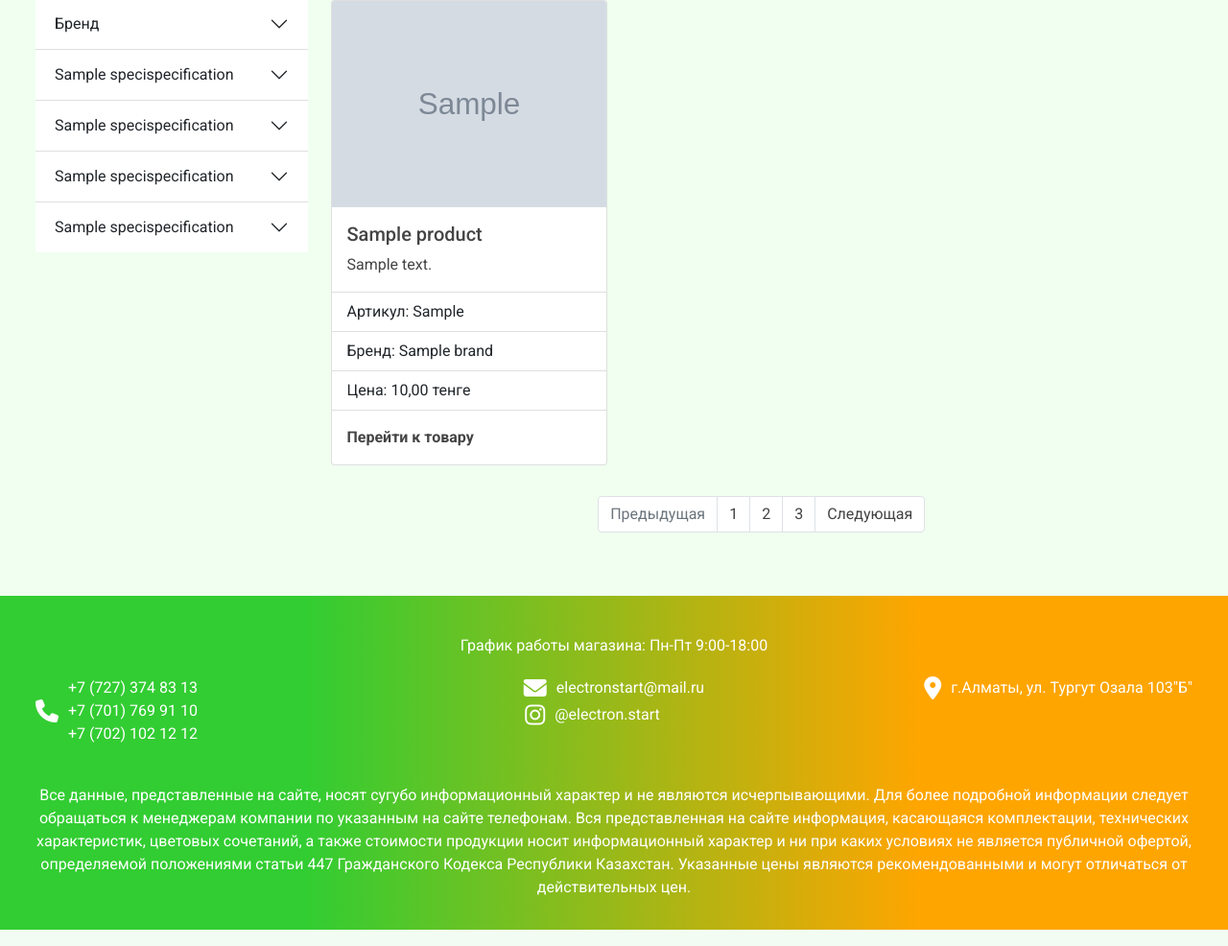
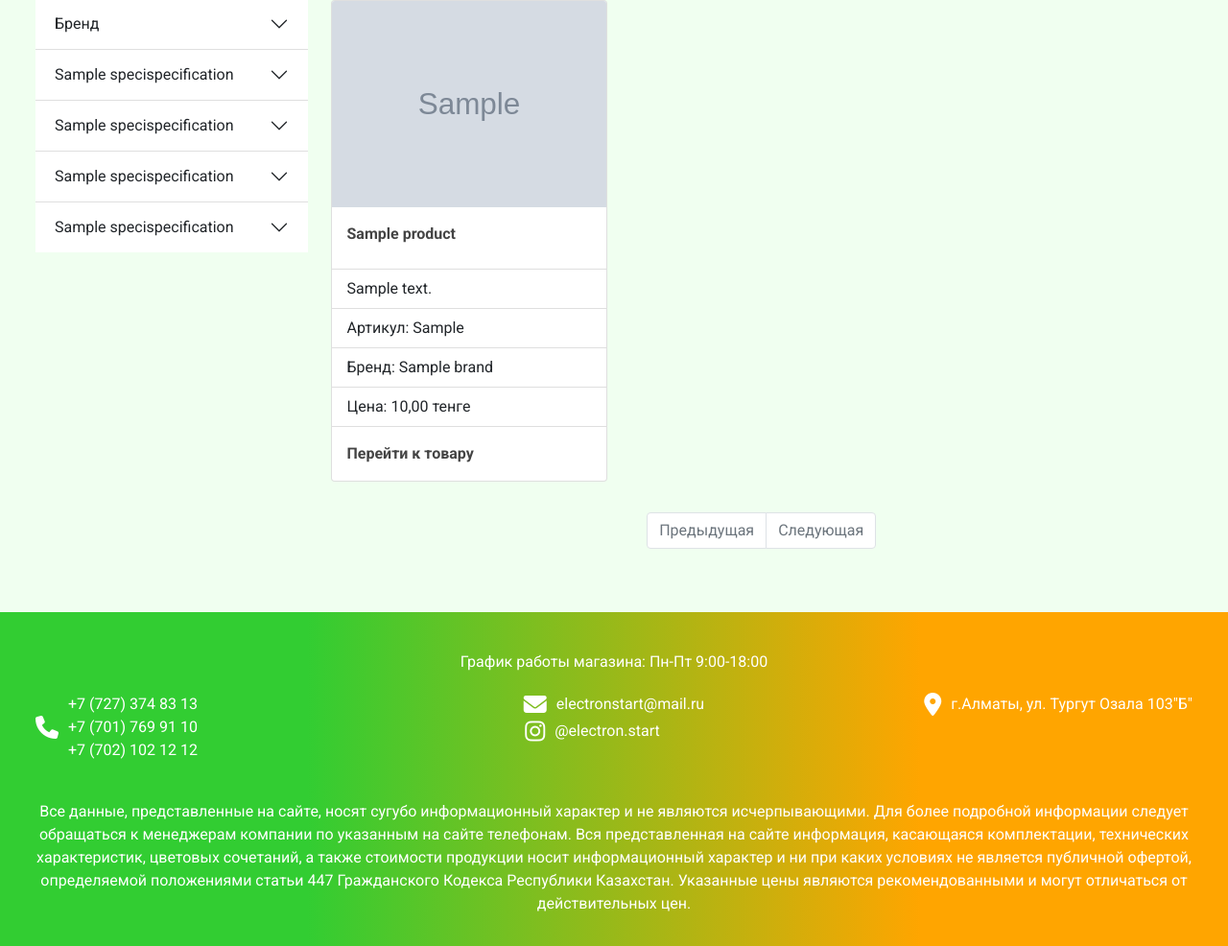
Before and after one commit to Rasty1008/shop-electronStart, a Django app: template electronstartpr/goods/templates/goods_templates/catalog.html in a window 1280 px wide. Shown: the part 206-1192 px from the top of the page at 96% size. Run offline with Django 4.2, Linux system fonts and the light colour scheme; data comes from the database, SQL or seed files in the repository; tables that the repository leaves empty hold one stand-in row (values such as "Sample post"); the template is opened without the code that fills it: values that come from a table or form of the project are taken from there, most other values are stand-ins (such as "Sample title", 1, 10 or a date in 2020); grey boxes marked "Sample" are stand-in pictures; some libraries are stand-ins or nearby versions.

Commit message:
First pagination option

```diff
--- a/electronstartpr/goods/models.py
+++ b/electronstartpr/goods/models.py
@@ -44,6 +44,7 @@ class Products(models.Model):
         db_table = 'product'
         verbose_name = 'Товар'
         verbose_name_plural = 'Товары'
+        ordering = ('id',)
 
     def __str__(self):
         return self.name
--- a/electronstartpr/goods/templates/goods_templates/catalog.html
+++ b/electronstartpr/goods/templates/goods_templates/catalog.html
@@ -222,10 +222,12 @@
                                                 alt="...">
                                             {% endif %}
                                             <div class="card-body">
-                                                <h5 class="card-title">{{ product.name }}</h5>
-                                                <p class="card-text">{{ product.description }}</p>
+                                                <a href="{% url "catalog:product" product.slug %}">
+                                                    <p class="card-title"><b>{{ product.name|truncatechars:26 }}</b></p>
+                                                </a>
                                             </div>
                                             <ul class="list-group list-group-flush">
+                                                <li class="list-group-item">{{ product.description|truncatechars:25 }}</li>
                                                 <li class="list-group-item">Артикул: {{ product.article }}</li>
                                                 <li class="list-group-item">Бренд: {{ product.brand_id }}</li>
                                                 <li class="list-group-item">Цена: {{ product.price }} тенге</li>
@@ -241,15 +243,28 @@
 
                                 <nav aria-label="page-navigation">
                                     <ul class="pagination justify-content-center my-3">
-                                        <li class="page-item disabled">
-                                            <a class="page-link" href="#" tabindex="-1"
-                                                aria-disabled="true">Предыдущая</a>
+                                        <li class="page-item {% if not goods.has_previous %}disabled{% endif %}">
+                                            <a class="page-link" href="{% if goods.has_previous %}
+                                            {% url "catalog:index" goods.previous_page_number %}
+                                            {% else %}
+                                            #
+                                            {% endif %}">Предыдущая</a>
                                         </li>
-                                        <li class="page-item"><a class="page-link" href="#">1</a></li>
-                                        <li class="page-item"><a class="page-link" href="#">2</a></li>
-                                        <li class="page-item"><a class="page-link" href="#">3</a></li>
-                                        <li class="page-item">
-                                            <a class="page-link" href="#">Следующая</a>
+
+                                        {% for page in goods.paginator.page_range %}
+                                        {% if page >= goods.number|add:-2 and page <= goods.number|add:2 %}
+                                        <li class="page-item {% if goods.number == page %}active{% endif %}">
+                                            <a class="page-link" href="{% url "catalog:index" page %}">{{ page }}</a>
+                                        </li>
+                                        {% endif %}
+                                        {% endfor %}
+
+                                        <li class="page-item {% if not goods.has_next %}disabled{% endif %}">
+                                            <a class="page-link" href="{% if goods.has_next %}
+                                            {% url "catalog:index" goods.next_page_number %}
+                                            {% else %}
+                                            #
+                                            {% endif %}">Следующая</a>
                                         </li>
                                     </ul>
                                 </nav>
--- a/electronstartpr/goods/urls.py
+++ b/electronstartpr/goods/urls.py
@@ -6,5 +6,6 @@ app_name = 'catalog'
 
 urlpatterns = [
     path('', views.catalog, name='index'),
+    path('<int:page>/', views.catalog, name='index'),
     path('product/<slug:product_slug>/', views.product, name='product'),
 ]
--- a/electronstartpr/static/deps/css/catalog.css
+++ b/electronstartpr/static/deps/css/catalog.css
@@ -52,3 +52,9 @@
 .page-link:hover {
     color: #444444;
 }
+
+.page-item.active .page-link {
+    background-color: #444444;
+    border-color: #444444;
+    z-index: 1;
+}
```
Also changed, not shown: electronstartpr/goods/views.py (+5 -2 lines).
